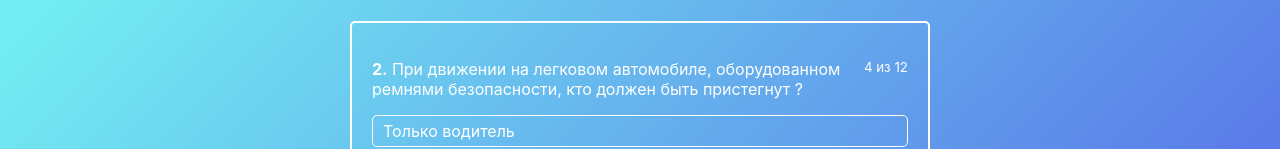
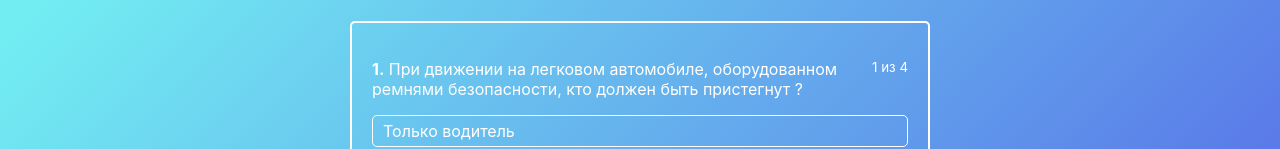
Before and after one commit to OlkhovSerge/-universal-test, a React (Create React App) app: page / in a window 1280 px wide. Shown: the part 161-310 px from the top of the page. Built offline with nearby package versions, Linux system fonts and the light colour scheme.

Commit message:
editing component Quiz.js

```diff
--- a/src/components/ActiveQuiz/ActiveQuiz.js
+++ b/src/components/ActiveQuiz/ActiveQuiz.js
@@ -7,11 +7,11 @@ const ActiveQuiz = props => {
         <div className={classes.ActiveQuiz}>
             <p className={classes.Question}>
                 <span>
-                    <strong>2.</strong>&nbsp;
+                    <strong>{ props.activeNumber }.</strong>&nbsp;
                     {props.question}
                 </span>
 
-                <small>4 из 12</small>
+                <small>{ props.activeNumber } из { props.quizLength }</small>
             </p>
 
             <AnswersList
--- a/src/containers/Quiz/Quiz.js
+++ b/src/containers/Quiz/Quiz.js
@@ -4,9 +4,11 @@ import ActiveQuiz from '../../components/ActiveQuiz/ActiveQuiz';
 
 class Quiz extends Component {
     state = {
+        activeQuestion: 0,
         quiz: [
             {
                 question: 'При движении на легковом автомобиле, оборудованном ремнями безопасности, кто должен быть пристегнут ?',
+                id: 1,
                 rightAnswerId: 3,
                 answers: [
                     {text: 'Только водитель', id: 1},
@@ -14,12 +16,47 @@ class Quiz extends Component {
                     {text: 'Все лица, находящиеся в автомобиле', id: 3},
                     {text: 'Только мой кот', id: 4}
                 ]
+            },
+            {
+                question: 'Какой город изображен на современной российской купюре 1000 рублей ?',
+                id: 2,
+                rightAnswerId: 3,
+                answers: [
+                    {text: 'Хабаровск', id: 1},
+                    {text: 'Москва', id: 2},
+                    {text: 'Ярославль', id: 3},
+                    {text: 'Омск', id: 4}
+                ]
+            },
+            {
+                question: 'Оперу "Борис Годунов" написал...',
+                id: 3,
+                rightAnswerId: 4,
+                answers: [
+                    {text: 'Николай Римский-Корсаков', id: 1},
+                    {text: 'Михаил Глинка', id: 2},
+                    {text: 'Петр Чайковский', id: 3},
+                    {text: 'Модест Мусоргский', id: 4}
+                ]
+            },
+            {
+                question: 'Как эскимосы приветствуют друг друга ?',
+                id: 4,
+                rightAnswerId: 2,
+                answers: [
+                    {text: 'Прижимаются кончиком носа к носу другого и трутся', id: 1},
+                    {text: 'Прижимают нос ко лбу или щекам другого и вдыхают воздух', id: 2},
+                    {text: 'Прижимаются щекой ко лбу другого и трутся', id: 3},
+                    {text: 'Пожимают друг другу руки, как и любые другие люди', id: 4}
+                ]
             }
         ]
     }
 
     onAnswerClickHandler = answerId => {
-
+        this.setState({
+            activeQuestion: this.state.activeQuestion + 1
+        })
     }
 
     render() {
@@ -28,9 +65,11 @@ class Quiz extends Component {
                 <div className={classes.QuizWrapper}>
                     <h1>Ответьте на все вопросы</h1>
                     <ActiveQuiz
-                        answers={ this.state.quiz[0].answers }
-                        question={ this.state.quiz[0].question }
+                        answers={ this.state.quiz[this.state.activeQuestion].answers }
+                        question={ this.state.quiz[this.state.activeQuestion].question }
                         onAnswerClick={ this.onAnswerClickHandler }
+                        quizLength={ this.state.quiz.length }
+                        activeNumber={ this.state.activeQuestion + 1 }
                     />
                 </div>
             </div>
```
